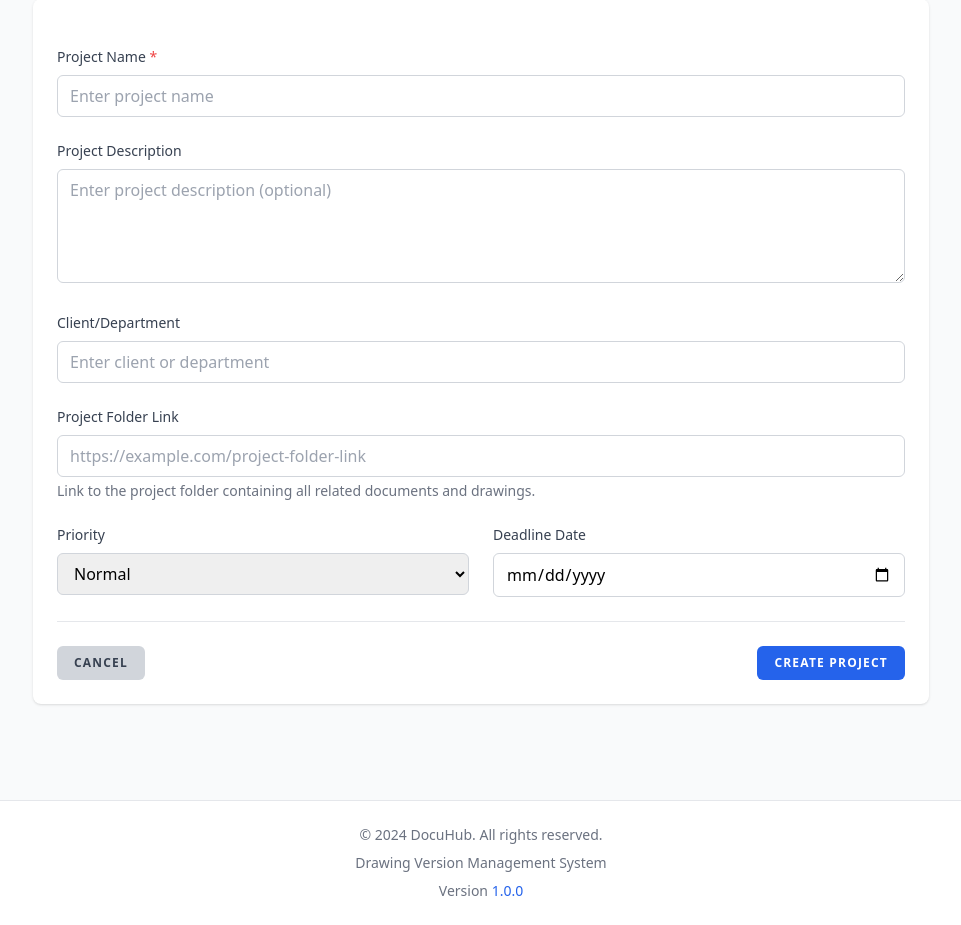
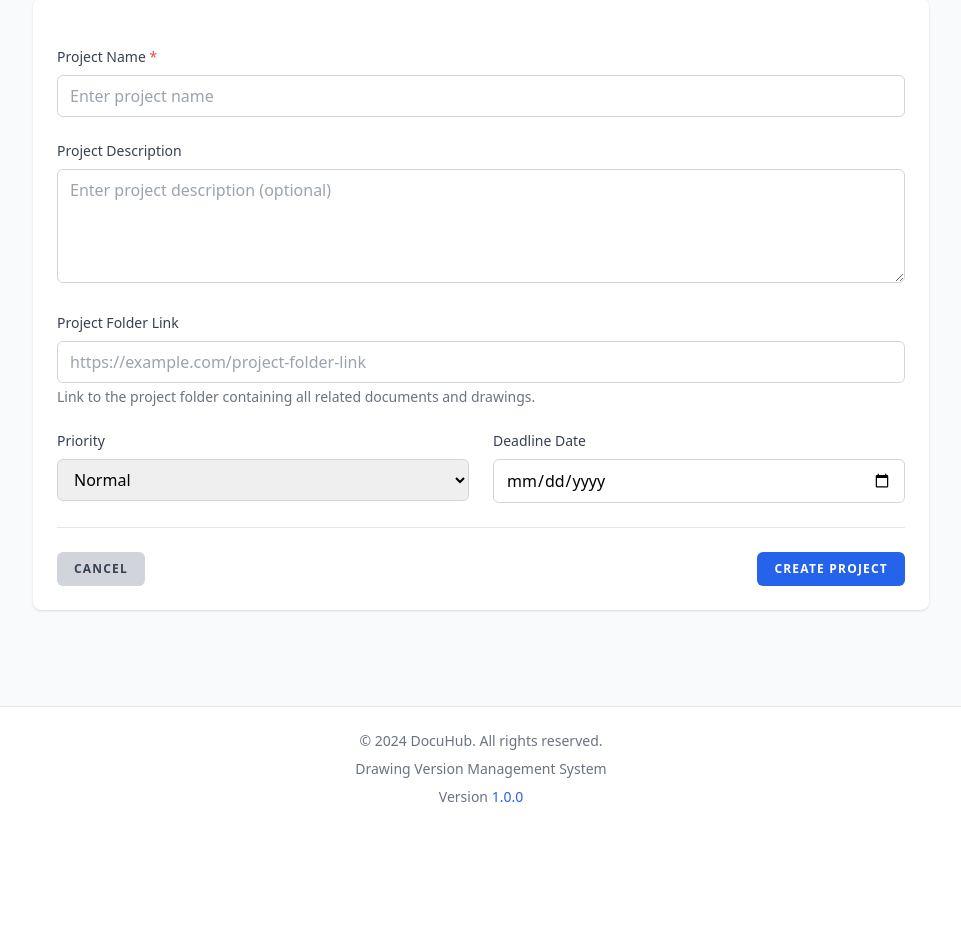
Before and after one commit to drsshk/docuhub, a Django app: page /projects/create/ in a window 1280 px wide. Shown: the part 213-1138 px from the top of the page, without its empty margins (159-1120 px from the left). After the commit the page ends 1015 px from the top, so only its background shows below. Run offline with Django 5.2, Linux system fonts and the light colour scheme; the visitor is signed in with stand-in values (Sample User, id 1); some libraries are stand-ins or nearby versions.

Commit message:
remove client/department

```diff
--- a/apps/projects/admin.py
+++ b/apps/projects/admin.py
@@ -30,7 +30,7 @@ class ProjectAdmin(admin.ModelAdmin):
         'no_of_drawings', 'date_created', 'date_submitted'
     ]
     list_filter = ['status', 'project_priority', 'date_created', 'date_submitted']
-    search_fields = ['project_name', 'submitted_by__username', 'client_department', 'project_group_id']
+    search_fields = ['project_name', 'submitted_by__username', 'project_group_id']
     readonly_fields = [
         'id', 'project_group_id', 'version', 'date_created', 'date_submitted', 'date_reviewed',
         'no_of_drawings', 'created_at', 'updated_at'
@@ -39,7 +39,7 @@ class ProjectAdmin(admin.ModelAdmin):
 
     fieldsets = (
         ('Project Information', {
-            'fields': ('project_name', 'project_description', 'client_department',
+            'fields': ('project_name', 'project_description',
                       'project_priority', 'deadline_date')
         }),
         ('Status & Workflow', {
--- a/apps/projects/forms.py
+++ b/apps/projects/forms.py
@@ -7,7 +7,7 @@ class ProjectForm(forms.ModelForm):
     class Meta:
         model = Project
         fields = [
-            'project_name', 'project_description', 'client_department',
+            'project_name', 'project_description',
             'project_priority', 'deadline_date', 'project_folder_link'
         ]
         widgets = {
@@ -20,10 +20,7 @@ class ProjectForm(forms.ModelForm):
                 'rows': 4,
                 'placeholder': 'Enter project description (optional)'
             }),
-            'client_department': forms.TextInput(attrs={
-                'class': 'w-full px-3 py-2 border border-gray-300 rounded-md focus:outline-none focus:ring-2 focus:ring-blue-500',
-                'placeholder': 'Enter client or department'
-            }),
+
             'project_priority': forms.Select(attrs={
                 'class': 'w-full px-3 py-2 border border-gray-300 rounded-md focus:outline-none focus:ring-2 focus:ring-blue-500'
             }),
--- a/apps/projects/models.py
+++ b/apps/projects/models.py
@@ -43,7 +43,7 @@ class Project(models.Model):
     reviewed_by = models.ForeignKey(User, on_delete=models.SET_NULL, null=True, blank=True, related_name='reviewed_projects')
     review_comments = models.TextField(blank=True, validators=[validate_comments_length])
     revision_notes = models.TextField(blank=True, validators=[validate_comments_length])
-    client_department = models.CharField(max_length=100, blank=True)
+
     project_priority = models.CharField(max_length=20, choices=PRIORITY_CHOICES, default='Normal')
     deadline_date = models.DateField(null=True, blank=True)
     project_folder_link = models.URLField(max_length=500, blank=True, validators=[validate_url_format])
--- a/apps/projects/serializers.py
+++ b/apps/projects/serializers.py
@@ -36,7 +36,7 @@ class ProjectSerializer(serializers.ModelSerializer):
             'id', 'project_name', 'project_description', 'version', 'version_display',
             'submitted_by', 'submitted_by_name', 'reviewed_by', 'reviewed_by_name',
             'date_created', 'date_submitted', 'date_reviewed', 'no_of_drawings',
-            'status', 'review_comments', 'revision_notes', 'client_department',
+            'status', 'review_comments', 'revision_notes',
             'project_priority', 'deadline_date', 'drawings', 'approval_history'
         ]
         read_only_fields = [
--- a/apps/projects/services.py
+++ b/apps/projects/services.py
@@ -45,7 +45,7 @@ class ProjectVersionService:
                 submitted_by=user,
                 status='Draft',
                 revision_notes=revision_notes,
-                client_department=original_project.client_department,
+
                 project_priority=original_project.project_priority,
                 deadline_date=original_project.deadline_date
             )
--- a/apps/projects/tests.py
+++ b/apps/projects/tests.py
@@ -17,7 +17,6 @@ class ProjectCreationTest(TestCase):
         response = self.client.post(self.create_url, {
             'project_name': 'Test Project 1',
             'project_description': 'This is a test description.',
-            'client_department': 'Test Department',
             'project_priority': 'High',
             'deadline_date': '2025-12-31'
         })
@@ -33,7 +32,6 @@ class ProjectCreationTest(TestCase):
         Project.objects.create(
             project_name='Existing Project',
             project_description='Desc',
-            client_department='Dept',
             project_priority='Normal', # Changed to 'Normal' as 'Medium' might not be a valid choice
             version=1, # Explicitly set version
             submitted_by=self.user,
@@ -44,7 +42,6 @@ class ProjectCreationTest(TestCase):
         response = self.client.post(self.create_url, {
             'project_name': 'existing project',  # Different case
             'project_description': 'This is a test description.',
-            'client_department': 'Test Department',
             'project_priority': 'High',
             'deadline_date': '2025-12-31'
         })
@@ -57,7 +54,6 @@ class ProjectCreationTest(TestCase):
         response = self.client.post(self.create_url, {
             'project_name': malicious_name,
             'project_description': 'Description',
-            'client_department': 'Department',
             'project_priority': 'Low',
             'deadline_date': '2025-12-31'
         })
@@ -72,7 +68,6 @@ class ProjectCreationTest(TestCase):
         response = self.client.post(self.create_url, {
             'project_name': 'Another Project',
             'project_description': malicious_description,
-            'client_department': 'Department',
             'project_priority': 'Low',
             'deadline_date': '2025-12-31'
         })
--- a/apps/projects/views.py
+++ b/apps/projects/views.py
@@ -82,8 +82,7 @@ class ProjectListView(LoginRequiredMixin, ListView):
         search = self.request.GET.get('search')
         if search:
             base_queryset = base_queryset.filter(
-                Q(project_name__icontains=search) |
-                Q(client_department__icontains=search)
+                Q(project_name__icontains=search)
             )
 
         latest_versions_pks = base_queryset.values('project_group_id').annotate(
--- a/templates/projects/project_detail.html
+++ b/templates/projects/project_detail.html
@@ -128,10 +128,7 @@
                     {% endif %}
 
                     <div class="grid grid-cols-1 md:grid-cols-2 gap-4">
-                        <div>
-                            <dt class="text-sm font-medium text-gray-500">Client/Department</dt>
-                            <dd class="mt-1 text-sm text-gray-900">{{ project.client_department|default:"N/A" }}</dd>
-                        </div>
+
                         <div>
                             <dt class="text-sm font-medium text-gray-500">Priority</dt>
                             <dd class="mt-1 text-sm text-gray-900">
--- a/templates/projects/project_form.html
+++ b/templates/projects/project_form.html
@@ -88,18 +88,7 @@
             {% endif %}
 
 
-            <!-- Client/Department -->
-            <div>
-                <label for="{{ form.client_department.id_for_label }}" class="block text-sm font-medium text-gray-700 mb-2">
-                    Client/Department
-                </label>
-                {{ form.client_department }}
-                {% if form.client_department.errors %}
-                    <div class="mt-1 text-sm text-red-600">
-                        {{ form.client_department.errors.0 }}
-                    </div>
-                {% endif %}
-            </div>
+
 
             <!-- Project Folder Link -->
             <div>
```
Also changed, not shown: apps/projects/migrations/0006_remove_project_client_department.py (added).
